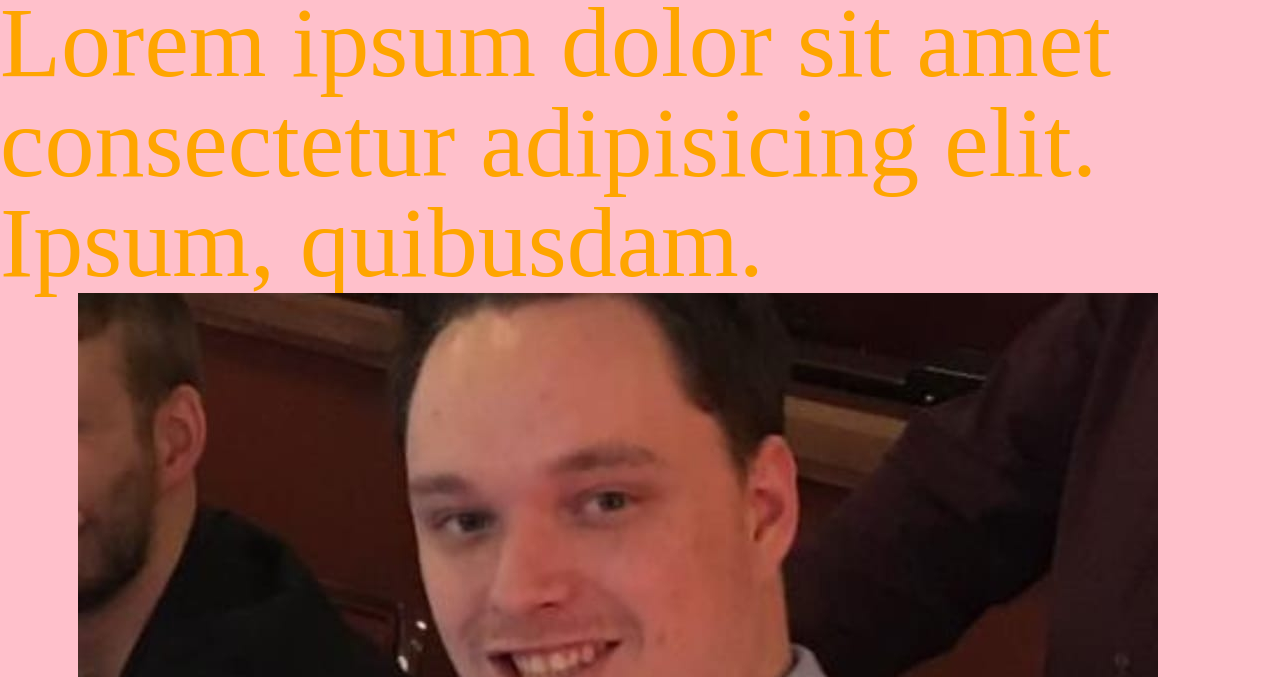
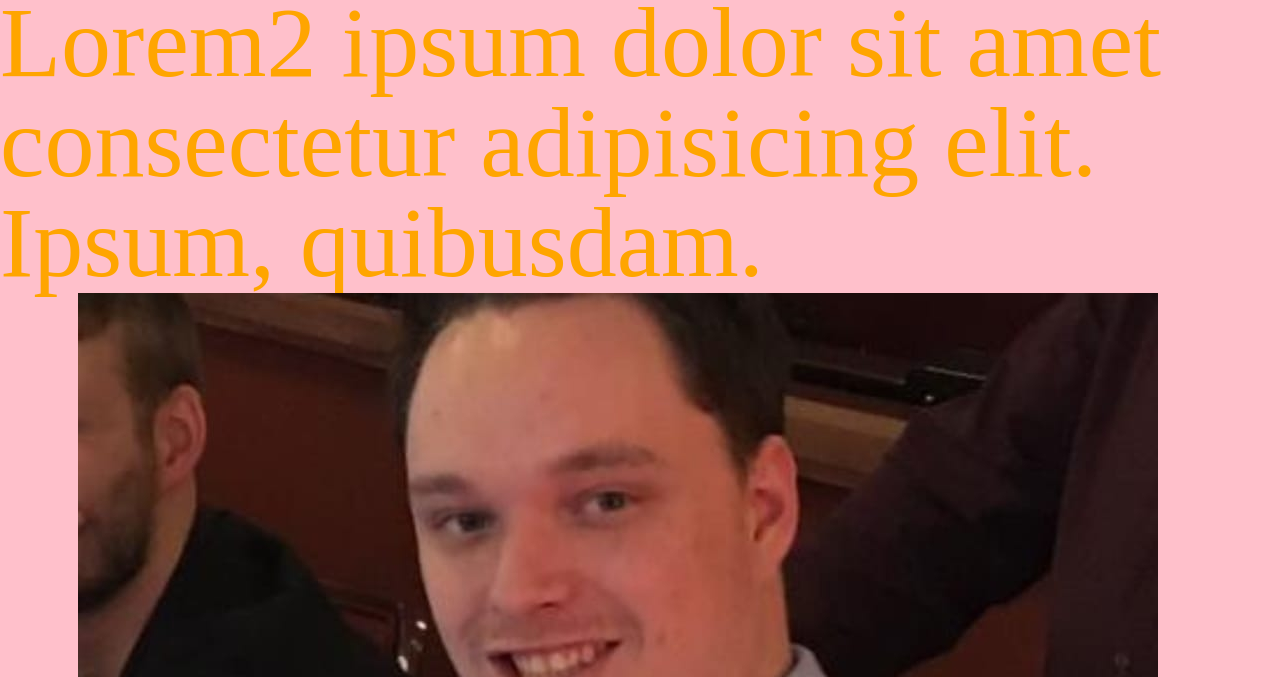
Before and after one commit to jessepepels1995/minime-branch, a plain HTML site: page index.html in a window 1280 px wide. Shown: the part 123-800 px from the top of the page. Drawn offline with Linux system fonts and the light colour scheme.

Commit message:
Update index.html

```diff
--- a/index.html
+++ b/index.html
@@ -12,7 +12,7 @@
 
     <h1>John Karton</h1>
     <p id="eerste">Paragraaf1</p>
-    <p class="speciaal">Lorem ipsum dolor sit amet consectetur adipisicing elit. Ipsum, quibusdam.</p>
+    <p class="speciaal">Lorem2 ipsum dolor sit amet consectetur adipisicing elit. Ipsum, quibusdam.</p>
     <a href="https:/www.nu.nl">Klik op mij</a>
     <img src="img/JessePepelsfoto.jpg" alt="Dank Meems">
     <iframe width="560" height="315" src="https://www.youtube.com/embed/zmKmwQv3flk" frameborder="0" allow="accelerometer; autoplay; clipboard-write; encrypted-media; gyroscope; picture-in-picture" allowfullscreen></iframe>
```
